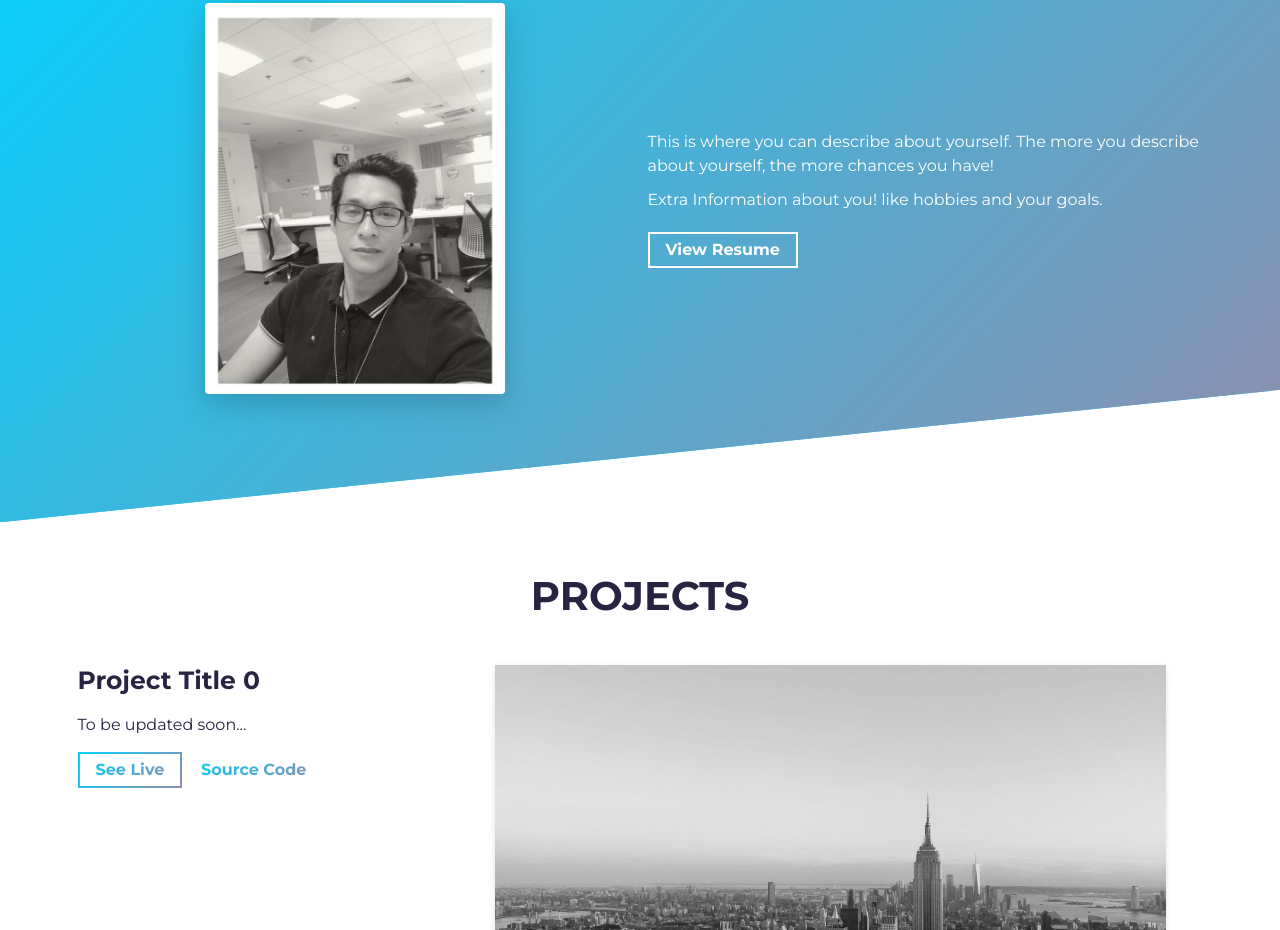
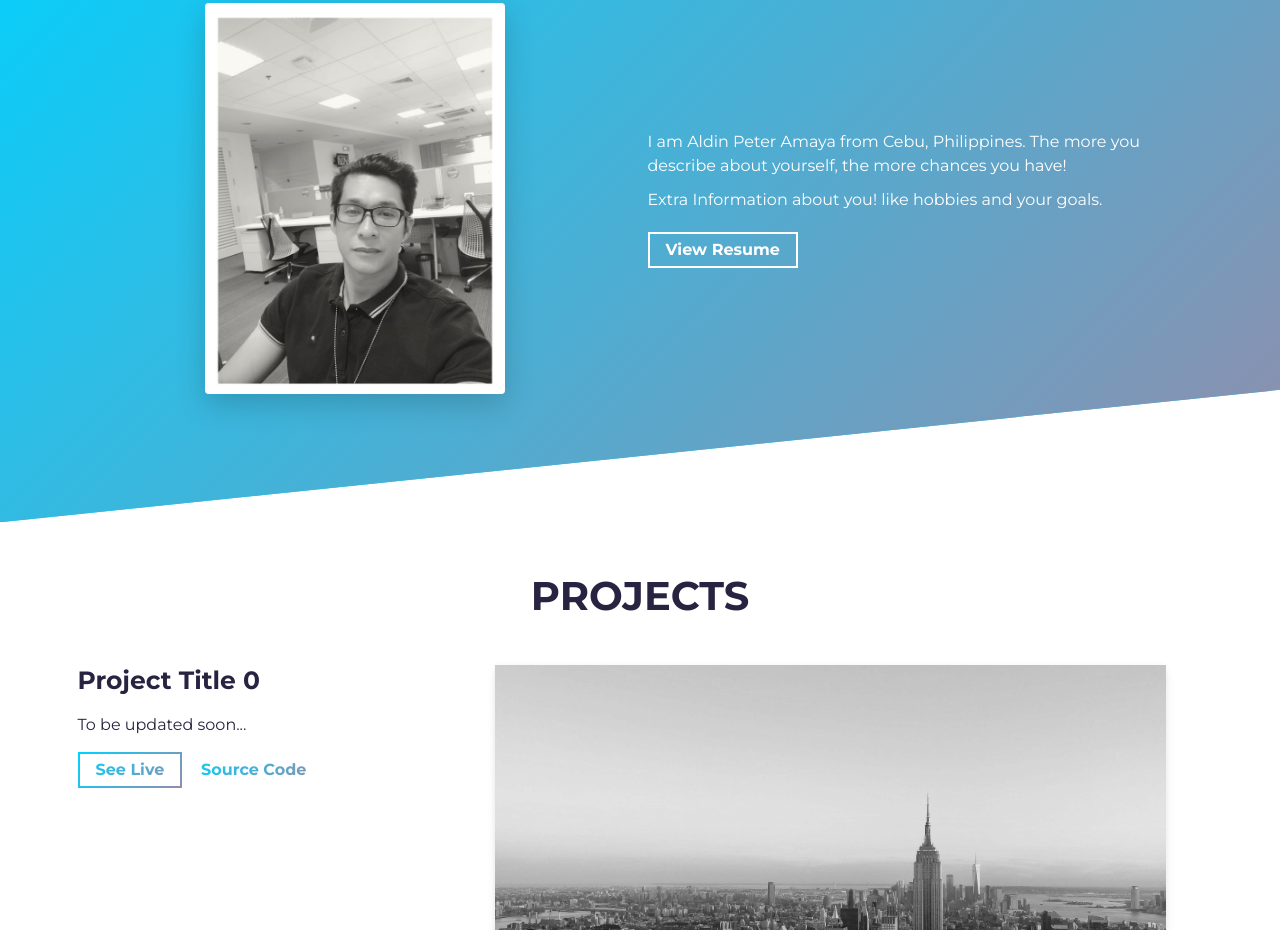
Before and after one commit to aldindev/aldindev.github.io, a website built with Parcel: page src/index.html in a window 1280 px wide. Shown: the part 940-1870 px from the top of the page. Built offline with nearby package versions, Linux system fonts and the light colour scheme.

Commit message:
Edited About Me

```diff
--- a/src/index.html
+++ b/src/index.html
@@ -68,7 +68,7 @@
           <div class="col-md-6 col-sm-12">
             <div class="about-wrapper__info load-hidden">
               <p class="about-wrapper__info-text">
-                This is where you can describe about yourself. The more you
+                I am Aldin Peter Amaya from Cebu, Philippines. The more you
                 describe about yourself, the more chances you have!
               </p>
               <p class="about-wrapper__info-text">
```
